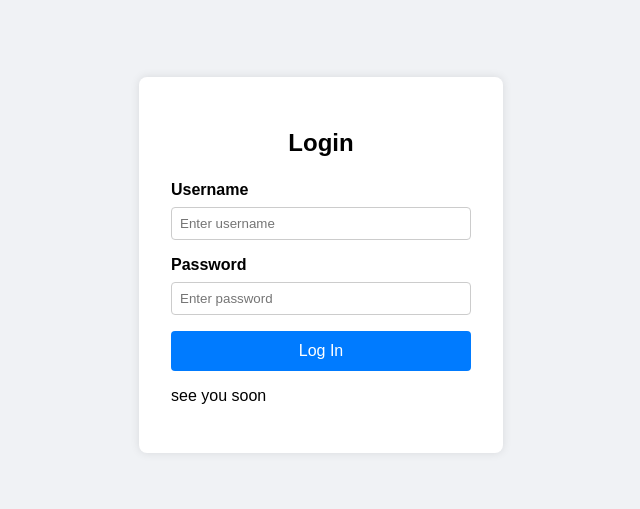
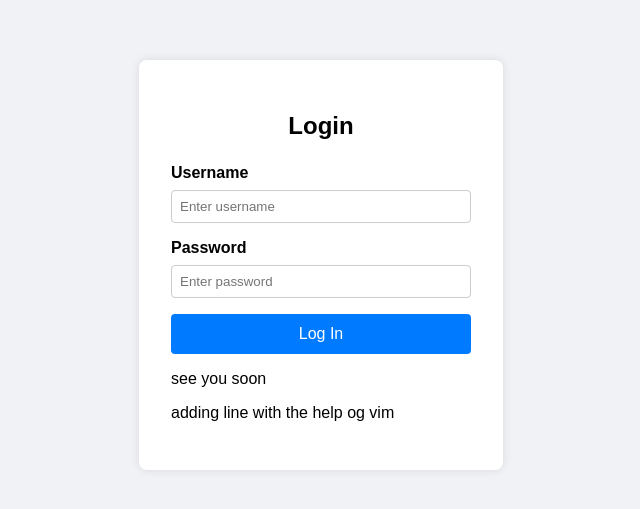
Before and after one commit to irfanzaidy/project-ci-cd, a plain HTML site: page index.html in a window 1280 px wide. Shown: the part 135-644 px from the top of the page, without its empty margins (319-959 px from the left). Drawn offline with Linux system fonts and the light colour scheme.

Commit message:
using vim

```diff
--- a/index.html
+++ b/index.html
@@ -67,6 +67,7 @@
 
       <button type="submit">Log In</button>
       <p>see you soon</p>
+      <p>adding line with the help og vim </p>
     </form>
   </div>
 </body>
```
